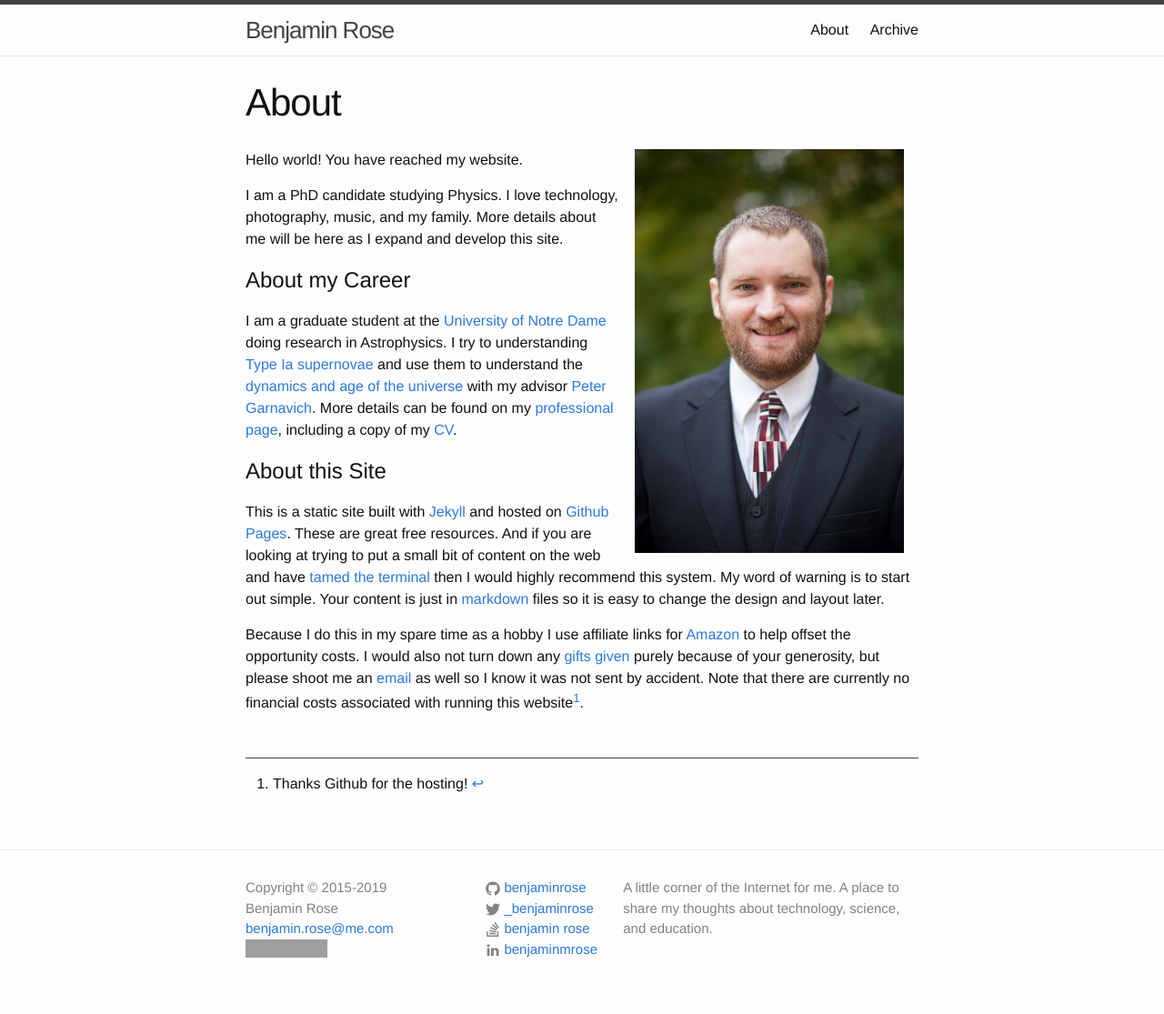
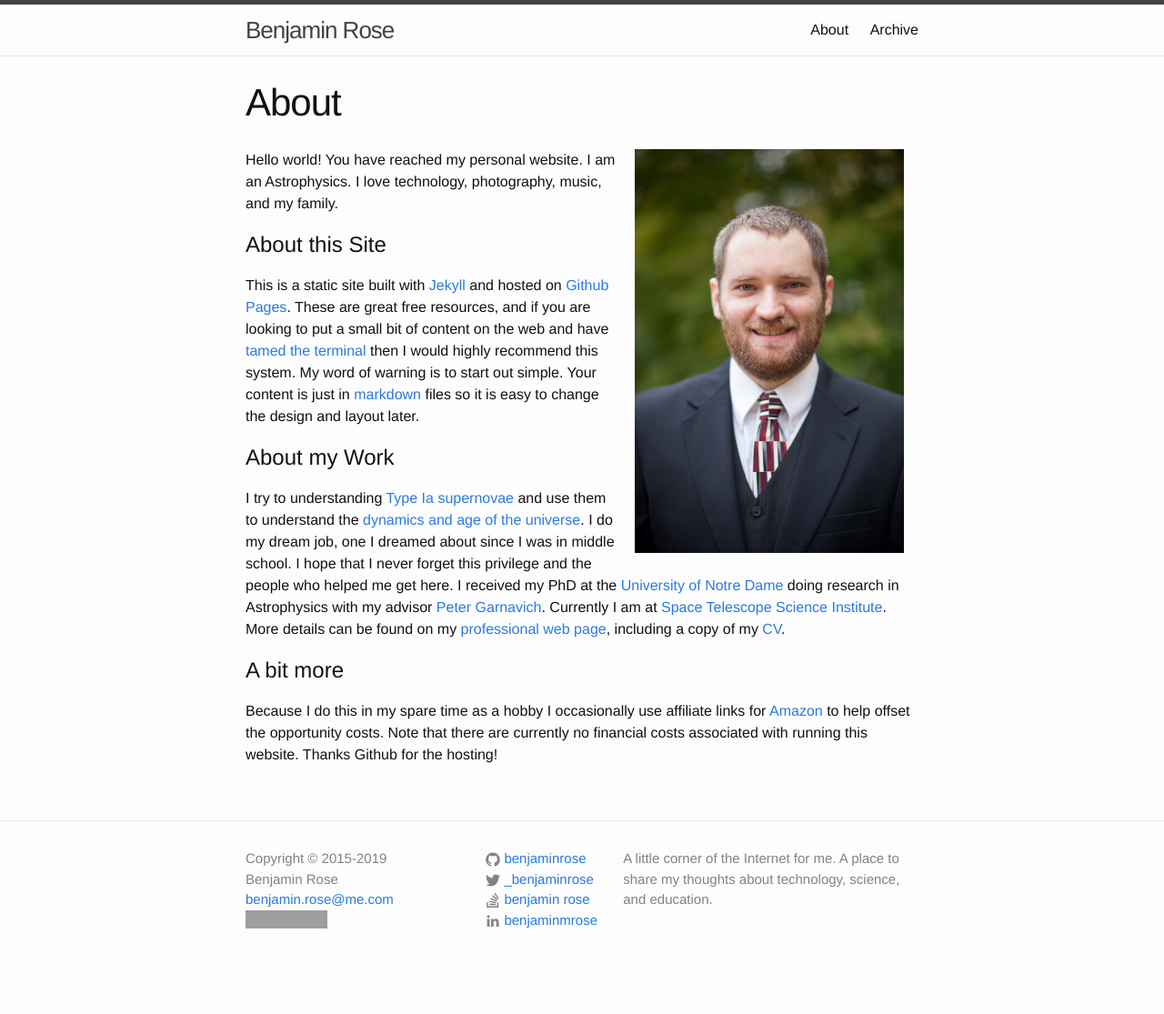
Before and after one commit to benjaminrose/benjaminrose.github.io, a Jekyll site: the page built from about.md, in a window 1280 px wide. Shown: the whole page at 91% size. Built offline with Jekyll 4.4.1, drawn with Linux system fonts in a browser that asks for light colours; after the commit the page ends 1083 px from its top, so only the background shows below that; grey boxes are pictures that could not be loaded.

Commit message:
Many small changes and page additions.

```diff
--- a/about.md
+++ b/about.md
@@ -8,33 +8,40 @@ permalink: /about/
 
 <!-- # About Ben -->
 
-Hello world! You have reached my website.
+Hello world! You have reached my personal website.
+I am an Astrophysics. I love technology, photography, music, and my family.
+<!-- So how was your day? You know, I'm a physicist, so I thought about stuff.
+-That's it? -I wrote some of it down.
+ Big Bang Theory Season 2 Episode 8 The Lizard-Spock Expansion
+Read more: http://www.springfieldspringfield.co.uk/view_episode_scripts.php?tv-show=big-bang-theory&episode=s02e08 -->
 
-I am a PhD candidate studying Physics. I love technology, photography, music, and my family. More details about me will be here as I expand and develop this site.
 
-# About my Career
+# About this Site
 
-I am a graduate student at the [University of Notre Dame][nd-phys] doing research in Astrophysics. I try to understanding [Type Ia supernovae][sn] and use them to understand the [dynamics and age of the universe][obs-cosmology] with my advisor [Peter Garnavich][peter]. More details can be found on my [professional page][brose3], including a copy of my [CV].
+This is a static site built with [Jekyll] and hosted on [Github Pages]. These are great free resources, and if you are looking to put a small bit of content on the web and have [tamed the terminal][ttt] then I would highly recommend this system. My word of warning is to start out simple. Your content is just in [markdown] files so it is easy to change the design and layout later.
+
+[Jekyll]: https://jekyllrb.com
+[Github Pages]: https://pages.github.com
+[ttt]: https://www.bartbusschots.ie/s/blog/taming-the-terminal/
+[markdown]: https://daringfireball.net/projects/markdown/
+
+# About my Work
+
+I try to understanding [Type Ia supernovae][sn] and use them to understand the [dynamics and age of the universe][obs-cosmology]. I do my dream job, one I dreamed about since I was in middle school. I hope that I never forget this privilege and the people who helped me get here.
+I received my PhD at the [University of Notre Dame][nd-phys] doing research in Astrophysics with my advisor [Peter Garnavich][peter]. Currently I am at [Space Telescope Science Institute][stsci].
+More details can be found on my [professional web page][brose3], including a copy of my [CV].
 
 [nd-phys]: http://www.physics.nd.edu
+[stsci]: http://www.stsci.edu
 [sn]: https://en.wikipedia.org/wiki/Type_Ia_supernova
 [obs-cosmology]: https://en.wikipedia.org/wiki/Observational_cosmology
 [peter]: https://physics.nd.edu/people/faculty/peter-garnavich/
 [brose3]: http://www3.nd.edu/~brose3/
 [CV]: http://www3.nd.edu/~brose3/#cv
 
+# A bit more
 
-# About this Site
-
-This is a static site built with [Jekyll] and hosted on [Github Pages]. These are great free resources. And if you are looking at trying to put a small bit of content on the web and have [tamed the terminal][ttt] then I would highly recommend this system. My word of warning is to start out simple. Your content is just in [markdown] files so it is easy to change the design and layout later.
-
-[Jekyll]: https://jekyllrb.com
-[Github Pages]: https://pages.github.com
-[ttt]: https://www.bartbusschots.ie/s/blog/taming-the-terminal/
-[markdown]: https://daringfireball.net/projects/markdown/
-
-Because I do this in my spare time as a hobby I use affiliate links for [Amazon] to help offset the opportunity costs. I would also not turn down any [gifts given][square] purely because of your generosity, but please shoot me an [email](mailto:benjamin.rose@me.com) as well so I know it was not sent by accident. Note that there are currently no financial costs associated with running this website[^thanks].
+Because I do this in my spare time as a hobby I occasionally use affiliate links for [Amazon] to help offset the opportunity costs. Note that there are currently no financial costs associated with running this website. Thanks Github for the hosting!
 
 [Amazon]: https://www.amazon.com//ref=as_li_ss_tl?ie=UTF8&linkCode=ll2&tag=benjaminros0f-20&linkId=de5cbac379cbc21e038681e2dd313f77
 [square]: https://cash.me/$rose
-[^thanks]: Thanks Github for the hosting!
```
Also changed, not shown: archive.md (+6 -2 lines), around.md (added, +19 -0 lines), index.html (+6 -4 lines), lets-meet.md (added, +9 -0 lines), np.md (deleted, +0 -55 lines), src.md (+9 -13 lines), thanks.md (+4 -4 lines), wyzant.md (added, +10 -0 lines), Readme.md (added).
